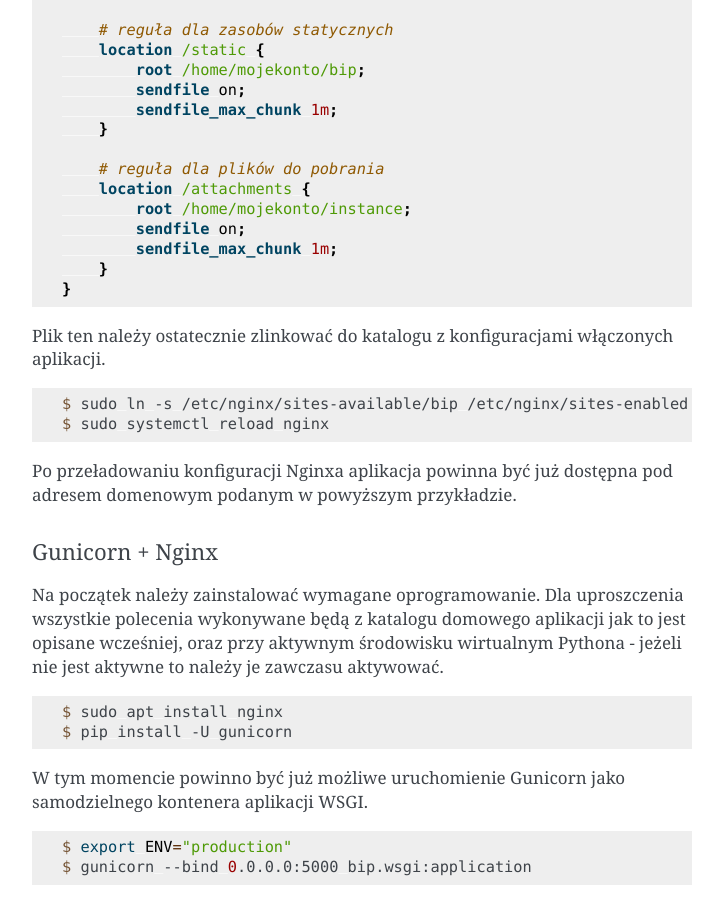
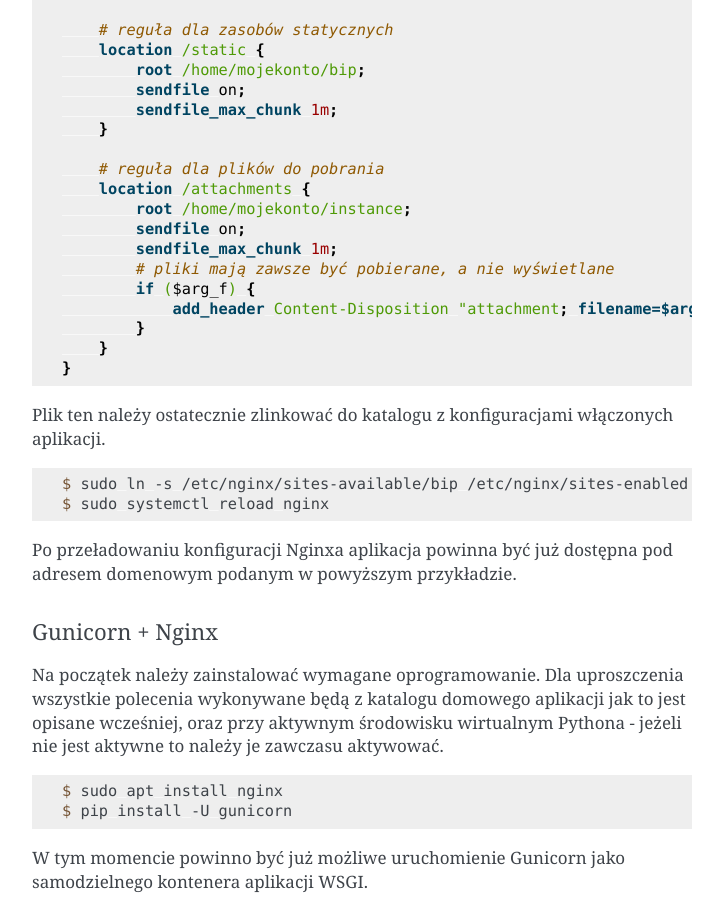
Before and after one commit to zgoda/bip, a Sphinx documentation site: the page built from docs/install.rst, in a window 1280 px wide and 900 px high, scrolled down 5900 px. Shown: the whole window, without its empty margins (388-1111 px from the left). Built offline with Sphinx 7.4.7, drawn with Linux system fonts in a browser that asks for light colours; some of the changed text lies outside the part shown.

Commit message:
Update docs with content-disposition header setup

```diff
--- a/docs/install.rst
+++ b/docs/install.rst
@@ -234,6 +234,10 @@ W pliku tym należy umieścić poniższą zawartość. ``bip.domena.pl`` oraz ``
             root /home/mojekonto/instance;
             sendfile on;
             sendfile_max_chunk 1m;
+            # pliki mają zawsze być pobierane, a nie wyświetlane
+            if ($arg_f) {
+                add_header Content-Disposition "attachment; filename=$arg_f";
+            }
         }
     }
 
@@ -344,6 +348,10 @@ W pliku tym należy umieścić poniższą zawartość. ``bip.domena.pl`` oraz ``
             root /home/mojekonto/instance;
             sendfile on;
             sendfile_max_chunk 1m;
+            # pliki mają zawsze być pobierane, a nie wyświetlane
+            if ($arg_f) {
+                add_header Content-Disposition "attachment; filename=$arg_f";
+            }
         }
 
     }
```
